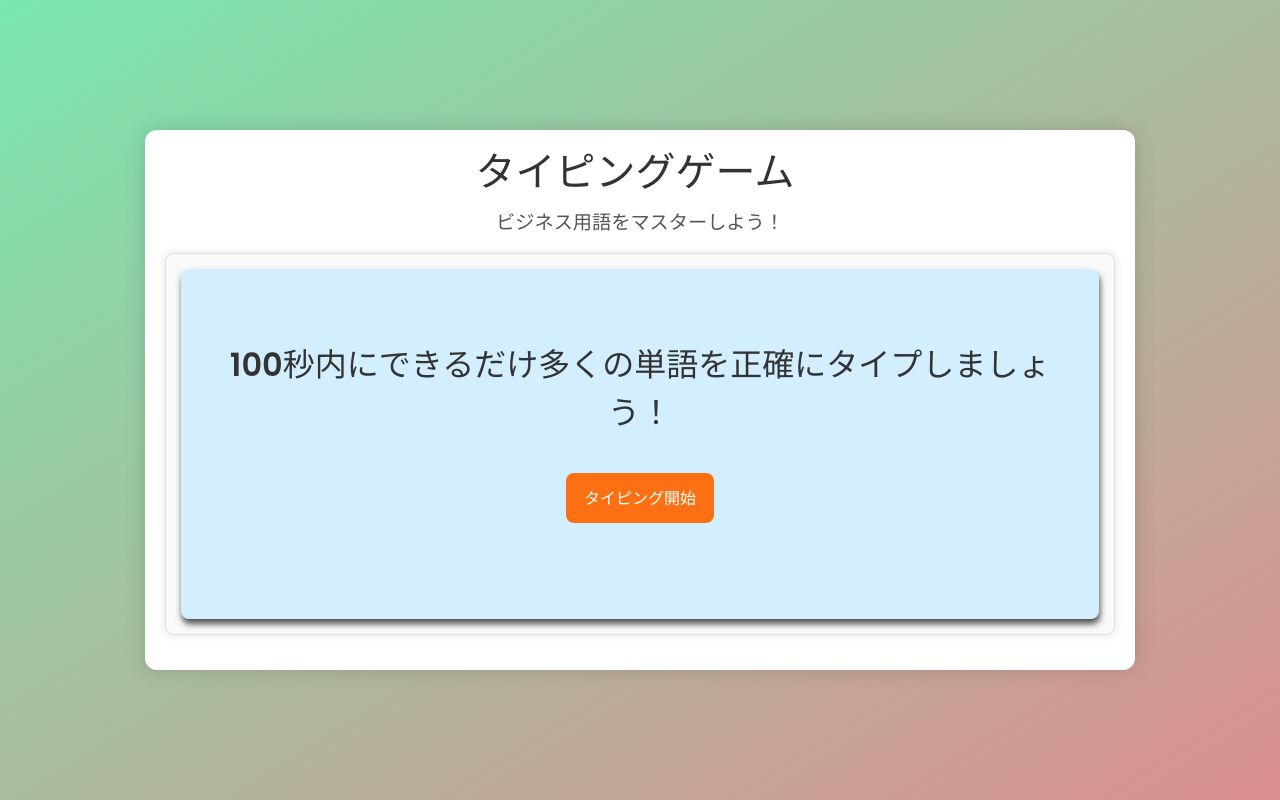
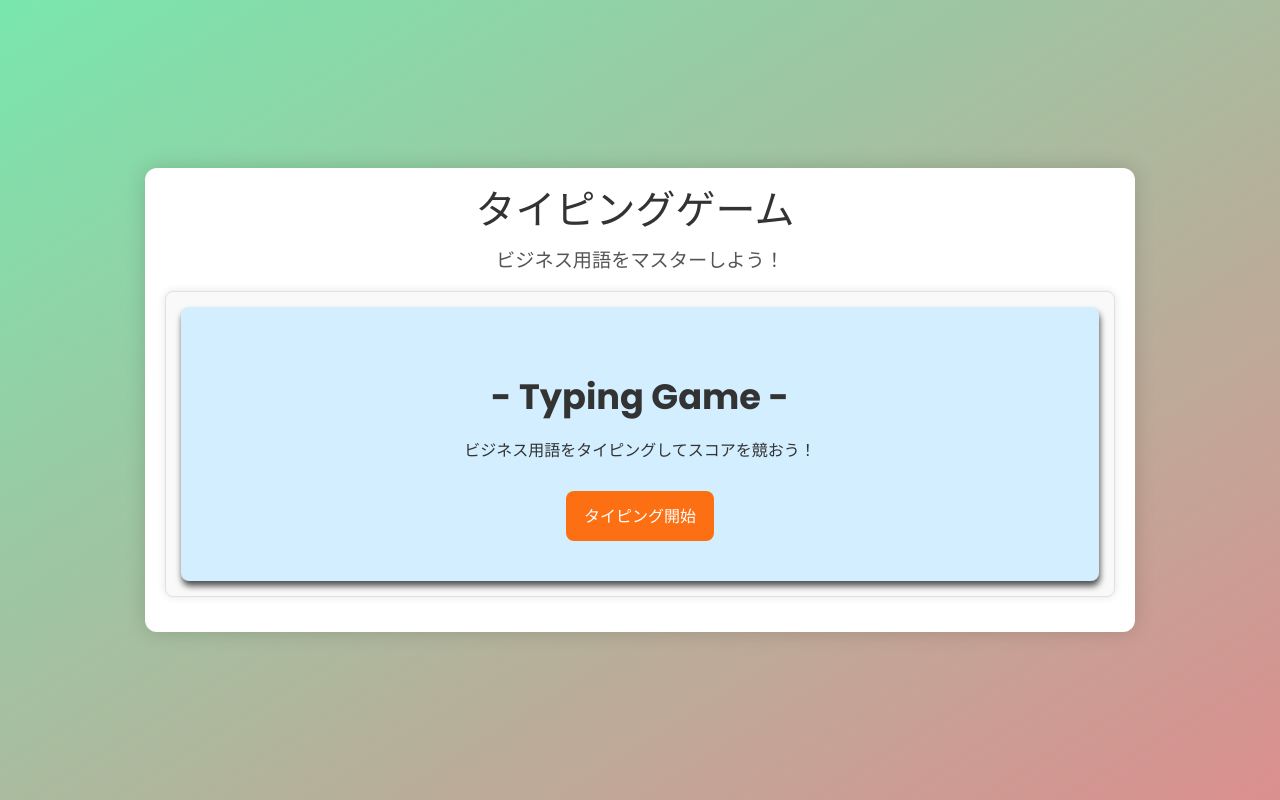
Before and after one commit to thiger7/corporate-typing-game, a React (Vite) app: page / in a window 1280 px wide. Built offline with nearby package versions, Linux system fonts and the light colour scheme; a web font is replaced by a local one.

Commit message:
fix: alternative word

```diff
--- a/src/App.css
+++ b/src/App.css
@@ -80,8 +80,6 @@ body {
   padding: 2.5rem;
   border-radius: 0.5rem;
   width: 100%;
-  min-height: 350px;
-  margin: auto;
   box-shadow: 1px 5px 6px rgb(80, 80, 80);
 }
 
@@ -489,3 +487,9 @@ h3 {
   height: 100%;
   transition: width 0.5s linear;
 }
+
+.game-title {
+  font-size: 2.5rem;
+  font-weight: 600;
+  color: #333;
+}
--- a/src/components/GameSettings.tsx
+++ b/src/components/GameSettings.tsx
@@ -9,8 +9,9 @@ export const GameSettings: React.FC<GameSettingsProps> = ({ onStartGame }) => {
     <div id="settings" className="card">
       <div className="container">
         <div className="settings-section">
-          <p className="game-description">
-          100秒内にできるだけ多くの単語を正確にタイプしましょう！
+          <h2>- Typing Game -</h2>
+          <p style={{ fontSize: "0.5em" }}>
+            ビジネス用語をタイピングしてスコアを競おう！
           </p>
         </div>
         <button id="startButton" className="button" onClick={onStartGame}>
--- a/src/data/words.json
+++ b/src/data/words.json
@@ -122,7 +122,7 @@
   {
     "japanese": "ギフト",
     "roman": "gifuto",
-    "alternatives": []
+    "alternatives": ["gihuto"]
   },
   {
     "japanese": "ラッピング",
```
